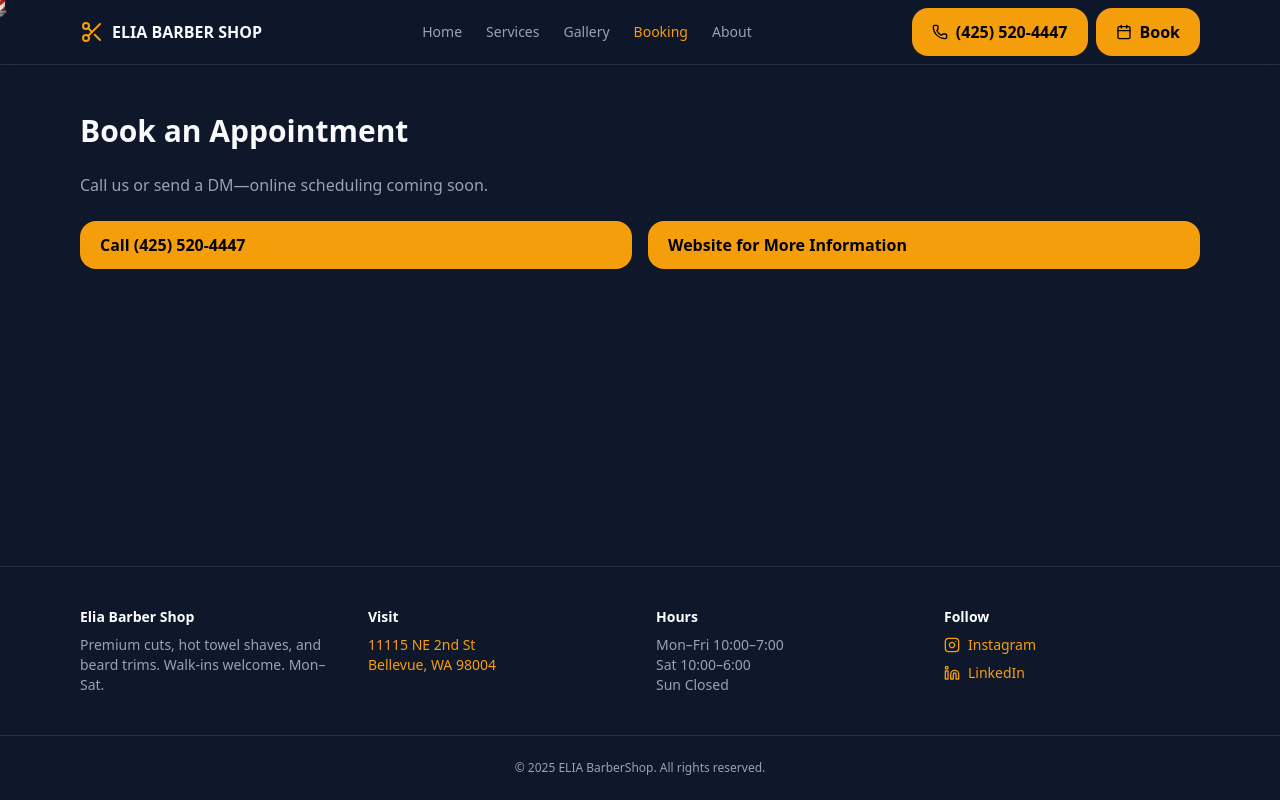
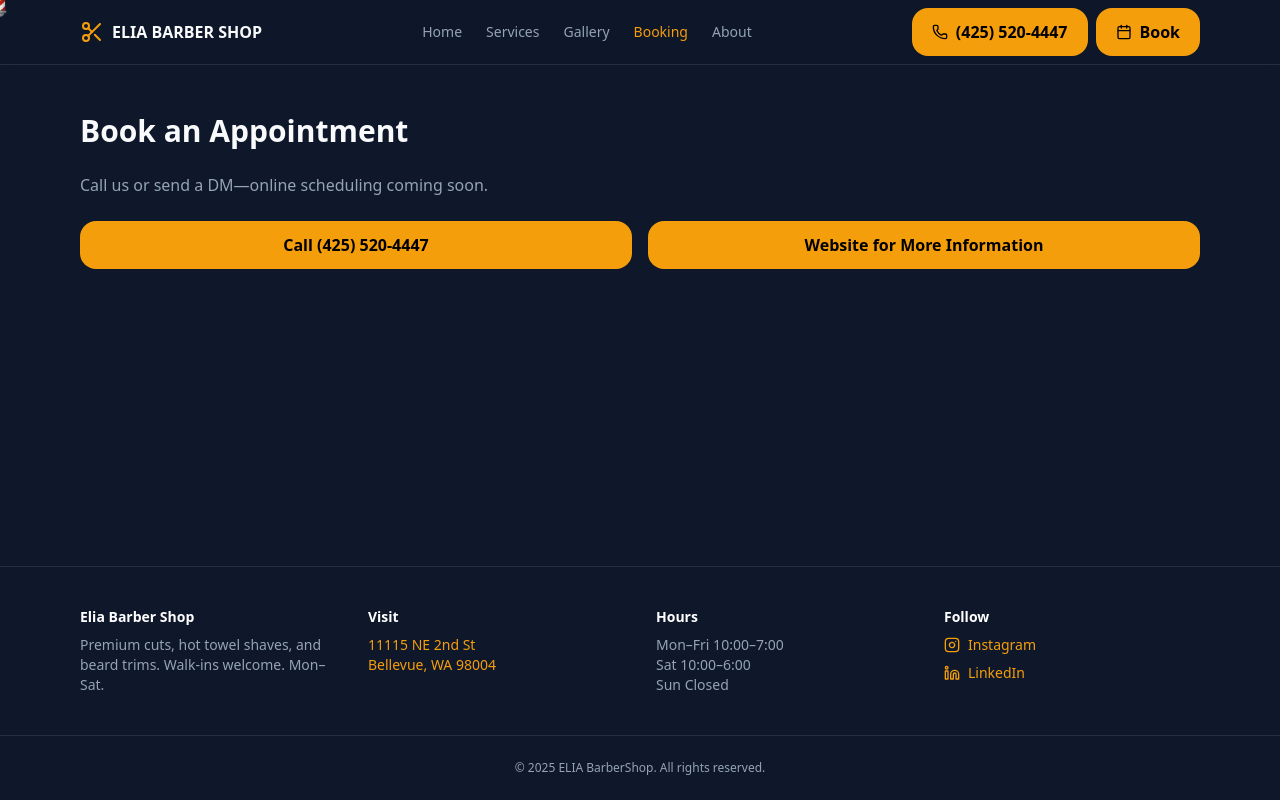
Before and after one commit to mz9201ju/ELIA_BarberShop_WebSite, a React (Vite) app: page /ELIA_BarberShop_WebSite/booking in a window 1280 px wide. Built offline with nearby package versions, Linux system fonts and the light colour scheme.

Commit message:
updated header

```diff
--- a/src/index.css
+++ b/src/index.css
@@ -75,3 +75,9 @@ body {
 .animate-slide-down {
   animation: slideDown 0.3s ease forwards;
 }
+
+.btn {
+  @apply inline-flex items-center justify-center gap-2 px-5 py-3 rounded-2xl font-semibold text-black bg-brand-accent hover:opacity-90 transition;
+  min-height: 48px; /* ensure same height */
+  white-space: nowrap; /* prevent line breaks */
+}
```
Also changed, not shown: src/App.jsx (+4 -9 lines).
